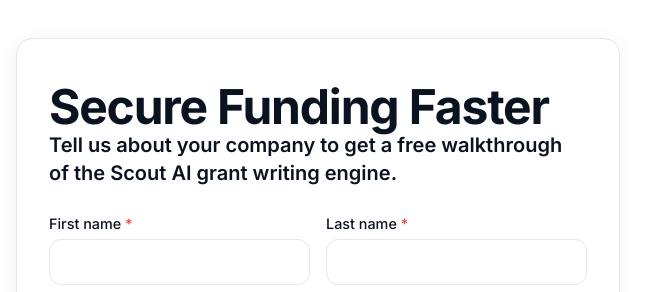
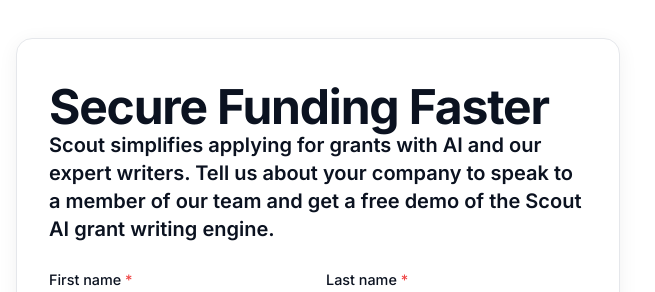
Before and after one commit to Scoutclimate/linkedin-landing-page, a plain HTML site: page index.html in a window 1280 px wide. Shown: the part 91-383 px from the top of the page, 0-655 px from the left. Drawn offline with nearby package versions, Linux system fonts and the light colour scheme.

Commit message:
Revise form header for clarity on grant application
Updated the form header to better describe the service offered.

```diff
--- a/index.html
+++ b/index.html
@@ -91,7 +91,8 @@
         <h1 class="mt-3 text-4xl md:text-5xl font-bold tracking-tight leading-[1.1]">Secure Funding Faster</h1>
 
         <form id="lead-form" novalidate>
-          <h2 class="text-xl font-semibold">Tell us about your company to get a free walkthrough of the Scout AI grant writing engine.</h2>
+          <h2 class="text-xl font-semibold">Scout simplifies applying for grants with AI and our expert writers. Tell us about your company to speak to a member of our team and get a free demo of the Scout AI grant writing engine.
+</h2>
           <!-- Name / Email -->
           <div class="mt-6 grid grid-cols-1 sm:grid-cols-2 gap-4">
             <div>
```
